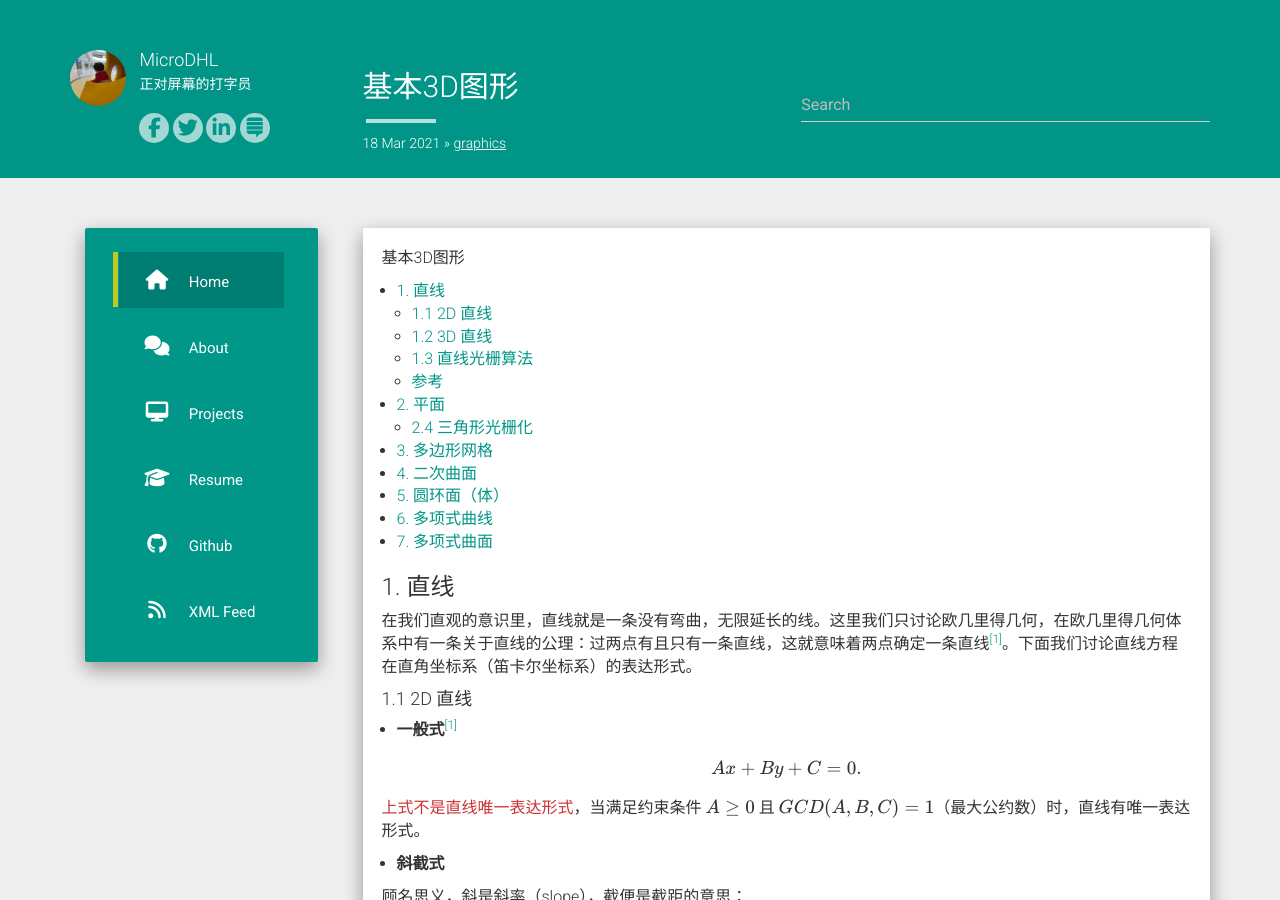
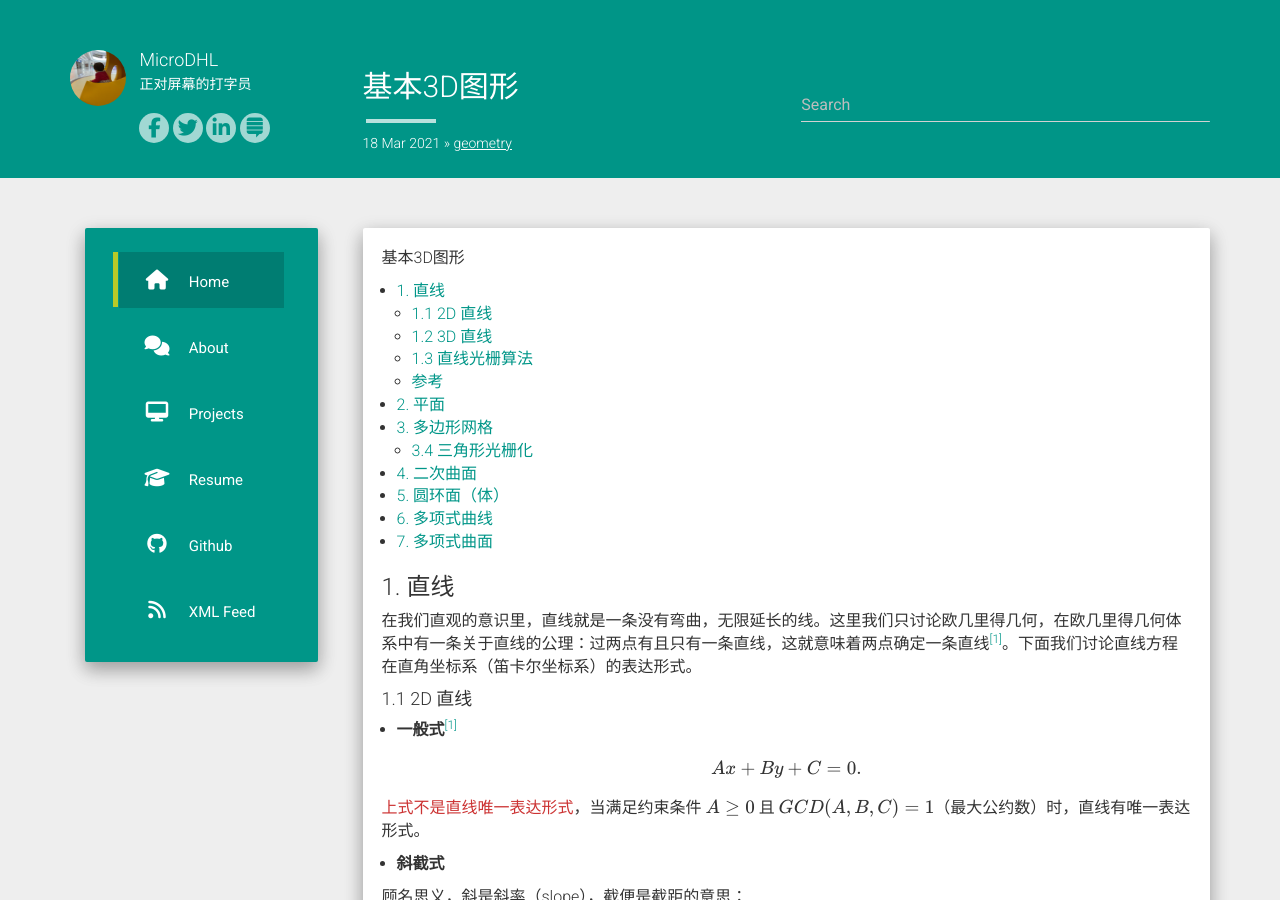
Before and after one commit to microqq/hl, a Jekyll site: the page built from _posts/2021-03-18-Basic-Computer-Graphics.md, in a window 1280 px wide and 900 px high. Built offline with Jekyll 4.4.1, drawn with Linux system fonts in a browser that asks for light colours; nearby versions of some CDN libraries; formulas are drawn with MathJax 3; comment, search, counter and statistics services are not loaded.

```diff
--- a/_posts/2021-03-18-Basic-Computer-Graphics.md
+++ b/_posts/2021-03-18-Basic-Computer-Graphics.md
@@ -2,7 +2,7 @@
 layout: post
 title:  "基本3D图形"
 date:   2021-03-18
-categories: graphics
+categories: geometry
 ---
 
 <head>
@@ -25,8 +25,8 @@ categories: graphics
   - [1.3 直线光栅算法](#13-直线光栅算法)
   - [参考](#参考)
 - [2. 平面](#2-平面)
-  - [2.4 三角形光栅化](#24-三角形光栅化)
 - [3. 多边形网格](#3-多边形网格)
+  - [3.4 三角形光栅化](#34-三角形光栅化)
 - [4. 二次曲面](#4-二次曲面)
 - [5. 圆环面（体）](#5-圆环面体)
 - [6. 多项式曲线](#6-多项式曲线)
@@ -495,9 +495,9 @@ $$
 
 ### 2. 平面
 
-#### 2.4 三角形光栅化
+### 3. 多边形网格
 
-### 3. 多边形网格
+#### 3.4 三角形光栅化
 
 ### 4. [二次曲面](:/ea3d24c76933456b963183a1bf070d46)
 
```
Also changed, not shown: category/geometry.md (added, +6 -0 lines).
